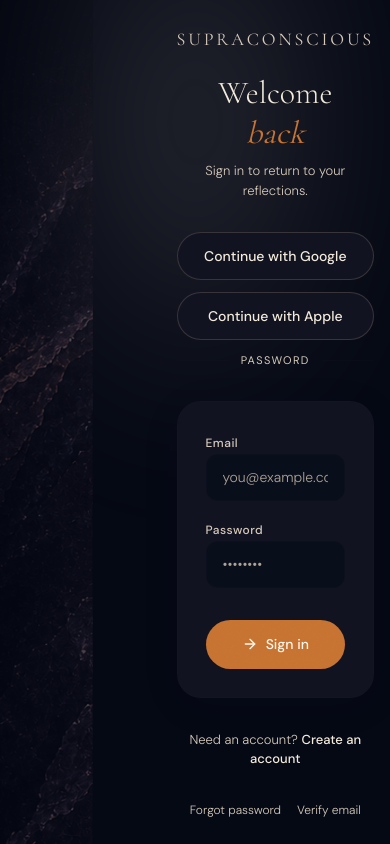
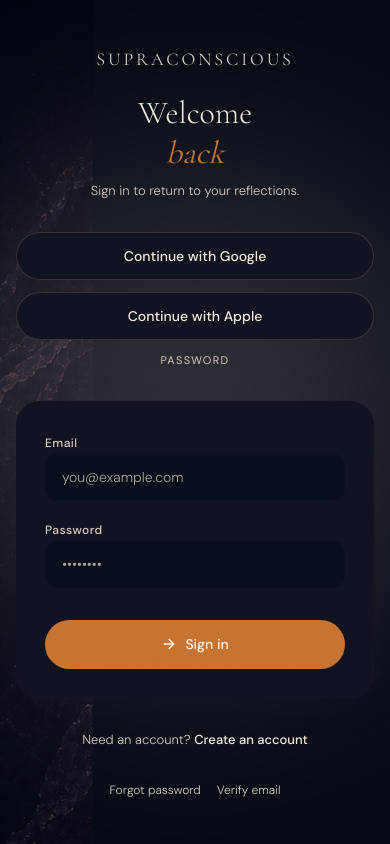
Before and after one commit to carlwelchdesign/supraconscious-avatar-ai, a Next.js app in the folder apps/web/: page /login in a window 390 px wide. Built offline with nearby package versions, Linux system fonts and the light colour scheme; no server answers.

Commit message:
fix(DES-010): center mobile authentication layouts

```diff
--- a/apps/web/src/app/(auth)/forgot-password/page.tsx
+++ b/apps/web/src/app/(auth)/forgot-password/page.tsx
@@ -9,7 +9,7 @@ export default async function ForgotPasswordPage({
 
   return (
     <main className="member-app public-observatory flex min-h-screen items-center justify-center px-4 relative overflow-hidden" style={{ background: "var(--canvas)" }}>
-      <span className="absolute top-1/2 left-1/2 -translate-x-1/2 -translate-y-1/2 w-[600px] h-[600px] rounded-full blur-[100px] opacity-25 pointer-events-none" style={{ background: "radial-gradient(circle, #E8D5D5, transparent)" }} />
+      <span aria-hidden="true" className="member-app-ambient absolute top-1/2 left-1/2 -translate-x-1/2 -translate-y-1/2 w-[600px] h-[600px] rounded-full blur-[100px] opacity-25 pointer-events-none" style={{ background: "radial-gradient(circle, #E8D5D5, transparent)" }} />
       <EmailRequestForm mode="reset" defaultEmail={readDefaultEmail(params.email)} />
     </main>
   )
--- a/apps/web/src/app/(auth)/login/page.tsx
+++ b/apps/web/src/app/(auth)/login/page.tsx
@@ -19,7 +19,7 @@ export default async function LoginPage({
   return (
     <main className="member-app public-observatory flex min-h-screen items-center justify-center px-4 relative overflow-hidden" style={{ background: "var(--canvas)" }}>
       {/* ambient */}
-      <span className="absolute top-1/2 left-1/2 -translate-x-1/2 -translate-y-1/2 w-[600px] h-[600px] rounded-full blur-[100px] opacity-25 pointer-events-none" style={{ background: "radial-gradient(circle, #E8D5D5, transparent)" }} />
+      <span aria-hidden="true" className="member-app-ambient absolute top-1/2 left-1/2 -translate-x-1/2 -translate-y-1/2 w-[600px] h-[600px] rounded-full blur-[100px] opacity-25 pointer-events-none" style={{ background: "radial-gradient(circle, #E8D5D5, transparent)" }} />
       <AuthForm mode="login" action={loginAction} defaultEmail={defaultEmail} nextPath={nextPath} />
     </main>
   )
--- a/apps/web/src/app/(auth)/register/page.tsx
+++ b/apps/web/src/app/(auth)/register/page.tsx
@@ -18,7 +18,7 @@ export default async function RegisterPage({
 
   return (
     <main className="member-app public-observatory flex min-h-screen items-center justify-center px-4 relative overflow-hidden" style={{ background: "var(--canvas)" }}>
-      <span className="absolute top-1/2 left-1/2 -translate-x-1/2 -translate-y-1/2 w-[600px] h-[600px] rounded-full blur-[100px] opacity-25 pointer-events-none" style={{ background: "radial-gradient(circle, #D8C9B8, transparent)" }} />
+      <span aria-hidden="true" className="member-app-ambient absolute top-1/2 left-1/2 -translate-x-1/2 -translate-y-1/2 w-[600px] h-[600px] rounded-full blur-[100px] opacity-25 pointer-events-none" style={{ background: "radial-gradient(circle, #D8C9B8, transparent)" }} />
       <AuthForm mode="register" action={registerAction} defaultEmail={defaultEmail} nextPath={nextPath} />
     </main>
   )
--- a/apps/web/src/app/(auth)/reset-password/page.tsx
+++ b/apps/web/src/app/(auth)/reset-password/page.tsx
@@ -10,7 +10,7 @@ export default async function ResetPasswordPage({
 
   return (
     <main className="member-app public-observatory flex min-h-screen items-center justify-center px-4 relative overflow-hidden" style={{ background: "var(--canvas)" }}>
-      <span className="absolute top-1/2 left-1/2 -translate-x-1/2 -translate-y-1/2 w-[600px] h-[600px] rounded-full blur-[100px] opacity-25 pointer-events-none" style={{ background: "radial-gradient(circle, #E8D5D5, transparent)" }} />
+      <span aria-hidden="true" className="member-app-ambient absolute top-1/2 left-1/2 -translate-x-1/2 -translate-y-1/2 w-[600px] h-[600px] rounded-full blur-[100px] opacity-25 pointer-events-none" style={{ background: "radial-gradient(circle, #E8D5D5, transparent)" }} />
       {token ? <TokenForm mode="reset" token={token} /> : <EmailRequestForm mode="reset" />}
     </main>
   )
--- a/apps/web/src/app/(auth)/verify-email/page.tsx
+++ b/apps/web/src/app/(auth)/verify-email/page.tsx
@@ -10,7 +10,7 @@ export default async function VerifyEmailPage({
 
   return (
     <main className="member-app public-observatory flex min-h-screen items-center justify-center px-4 relative overflow-hidden" style={{ background: "var(--canvas)" }}>
-      <span className="absolute top-1/2 left-1/2 -translate-x-1/2 -translate-y-1/2 w-[600px] h-[600px] rounded-full blur-[100px] opacity-25 pointer-events-none" style={{ background: "radial-gradient(circle, #D8C9B8, transparent)" }} />
+      <span aria-hidden="true" className="member-app-ambient absolute top-1/2 left-1/2 -translate-x-1/2 -translate-y-1/2 w-[600px] h-[600px] rounded-full blur-[100px] opacity-25 pointer-events-none" style={{ background: "radial-gradient(circle, #D8C9B8, transparent)" }} />
       {token ? <TokenForm mode="verify" token={token} /> : <EmailRequestForm mode="verify" defaultEmail={readDefaultEmail(params.email)} />}
     </main>
   )
--- a/apps/web/src/app/globals.css
+++ b/apps/web/src/app/globals.css
@@ -177,7 +177,7 @@ body {
   z-index: 0;
 }
 
-.member-app > * {
+.member-app > :not(.member-app-ambient) {
   position: relative;
   z-index: 1;
 }
```
Also changed, not shown: 1 other file (tests, documents, lock files or other folders).
